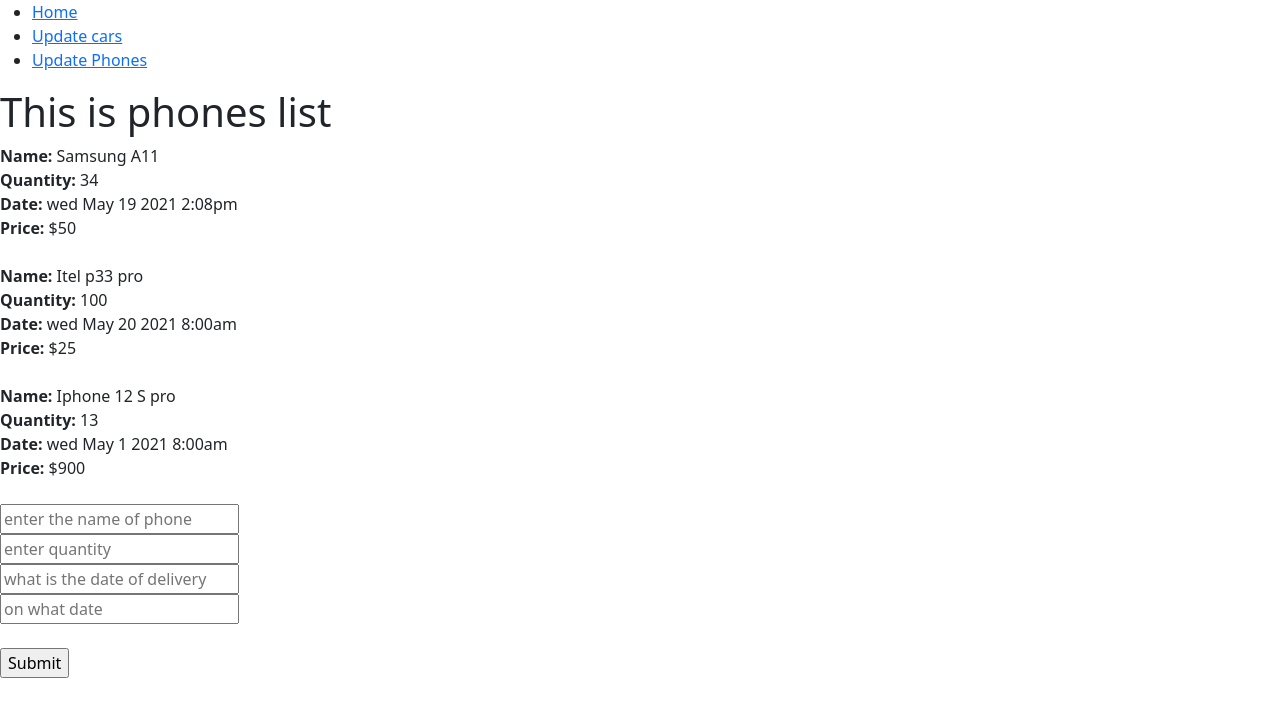
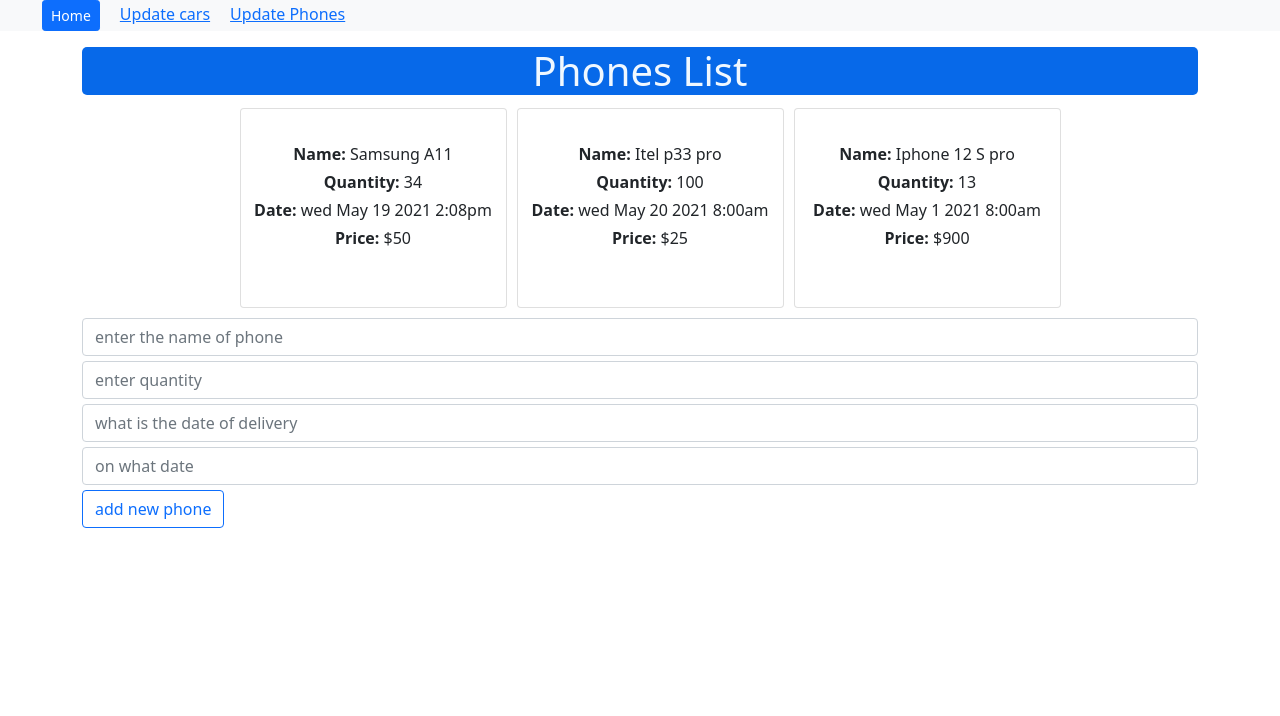
Before and after one commit to O-tega/ReactProject1, a React (Create React App) app: page /phones in a window 1280 px wide. Shown: the top 716 px of the page. Built offline with nearby package versions, Linux system fonts and the light colour scheme.

Commit message:
more update with styling

```diff
--- a/src/App.css
+++ b/src/App.css
@@ -1,15 +1,48 @@
-.d-flex{
-  display:flex
+.card{
+  display: flex;
+  justify-content: center;
+  text-align: center;
+  height: 200px;
+  margin: 5px 5px;
 }
-.d-flex > div{
-  border: 1px solid black;
-  margin: 5px;
-  padding: 10px
+.card:hover{
+  margin-top: 20px;
+  transition-duration: 0.2s;
 }
-.bg-red{
-  background-color: red;
+.btn{
+  display: inline-block;
+  /* margin: 10px ; */
 }
-.bg-blue{
-  background-color: blue;
+.container1{
+  padding: 0 10px;
+}
 
+.header{
+  text-align: center;
+  background-color: rgb(7, 105, 233);
+  color: aliceblue;
+  border-radius: 5px;
 }
+.container-fluid{
+  justify-content: center;
+  margin: 5px 10px;
+  offset: 3;
+}
+.form-control{
+  margin: 5px 0;
+}
+.adjust{
+  text-align: center;
+  padding: 2px 0;
+}
+.navBabr{
+  display: inline-block;
+  padding: 10px;
+}
+.navBar-item{
+  display:inline-block;
+  padding: 0 10px;
+}
+.style{
+  text-align: right !important;
+}
--- a/src/App.js
+++ b/src/App.js
@@ -1,5 +1,6 @@
 import React from 'react';
 import 'bootstrap/dist/css/bootstrap.min.css';
+import './App.css';
 import axios from 'axios'
 import {Link, Route} from 'react-router-dom'
 import Posts from './components/Posts'
@@ -18,16 +19,18 @@ class App extends React.Component{
   render(){
     return(
       <div>
-        <ul>
-          <li>
-            <Link to="/">Home</Link>
+        <ul className="navBar bg-light">
+          <li className="navBar-item">
+            <Link to="/" className="btn btn-primary btn-sm">Home</Link>
           </li>
-          <li>
-            <Link to="/cars">Update cars</Link>
+          <span>
+          <li className="navBar-item">
+            <Link to="/cars" className="style">Update cars</Link>
           </li>
-          <li>
-            <Link to="phones"> Update Phones</Link>
+          <li className="navBar-item">
+            <Link to="phones" className="style"> Update Phones</Link>
           </li>
+          </span>
         </ul>
 
 
--- a/src/components/Cars.js
+++ b/src/components/Cars.js
@@ -1,11 +1,11 @@
 import React from 'react'
-import 'bootstrap/dist/css/bootstrap.min.css'
+import { Row, Col } from 'react-bootstrap'
 import Forms from './Forms'
 
 
 
-class Cars extends React.Component{
-    constructor(){
+class Cars extends React.Component {
+    constructor() {
         super();
         this.state = {
             carList: [
@@ -24,8 +24,8 @@ class Cars extends React.Component{
             ]
 
 
+        }
     }
-}
     addCars = (incomingState) => {
         let newCars = { ...incomingState }
         console.log(newCars)
@@ -35,22 +35,29 @@ class Cars extends React.Component{
 
     }
 
-    render(){
+    render() {
         // let {cars} = this.props;
-        let {carList} = this.state
-        return(
-            <div>
-                <h1>This is the cars list</h1>
-                {carList.map((car, carid)=>{
-                    return(
-                        <div key={carid}>
-                            <p>name: {car.name}</p>
-                            <p>type: {car.type}</p>
-                        </div>
-                    );
-                })}
+        let { carList } = this.state
+        return (
+            <div className="container">
+                <div className="content">
+                    <h1 className="header">Cars List</h1>
+                </div>
 
-                <Forms addCars={this.addCars} /><br />
+
+                <Row className="container-fluid">
+                    {carList.map((car, carid) => {
+                        return (
+                            <div className="col-sm-3 card" key={carid}>
+                                <p> <strong>Name:</strong>  {car.name}</p>
+                                <p><strong>Type:</strong> {car.type}</p>
+                            </div>
+                        );
+                    })}
+                </Row>
+
+
+                <Forms addCars={this.addCars} />
 
             </div>
 
--- a/src/components/FormElement.js
+++ b/src/components/FormElement.js
@@ -1,9 +1,9 @@
 import React from 'react';
 
-const FormElement = ({type, name, value, placeholder, onChange})=>{
+const FormElement = ({type, name, value, placeholder, onChange, className})=>{
 
         return (
-         <input type={type} name={name} placeholder={placeholder} value={value} onChange={onChange}/>
+                <input type={type} name={name} placeholder={placeholder} value={value} onChange={onChange} className={className}/>
         )
 }
 
--- a/src/components/Forms.js
+++ b/src/components/Forms.js
@@ -1,44 +1,41 @@
 import React from 'react';
-import 'bootstrap/dist/css/bootstrap.min.css'
 import { Form } from 'react-bootstrap';
 import FormElement from './FormElement';
 
 
-class Forms extends React.Component{
-    constructor(){
+class Forms extends React.Component {
+    constructor() {
         super();
-        this.state={
-            name:'',
-            type:'',
+        this.state = {
+            name: '',
+            type: '',
         }
     }
-    handleChange=(e)=>{
+    handleChange = (e) => {
         this.setState({
             [e.target.name]: e.target.value,
         });
     };
-    handleSubmit=(e)=>{
+    handleSubmit = (e) => {
         e.preventDefault();
         this.props.addCars(this.state);
         console.log(this.state)
 
     };
-    render(){
-        return(
+    render() {
+        return (
             <form onSubmit={this.handleSubmit}>
-                <FormElement type='text'
+                <FormElement className='form-control' type='text'
                     placeholder='enter name'
                     value={this.state.name}
                     name="name"
-                 onChange={this.handleChange}/>
-                <br/>
-                <FormElement type='text'
+                    onChange={this.handleChange} />
+                <FormElement className='form-control' type='text'
                     placeholder='type'
                     value={this.state.type}
                     name="type"
-                 onChange={this.handleChange}/>
-                <br/>
-                <FormElement type='submit' value='add new car'/>
+                    onChange={this.handleChange} />
+                <FormElement type='submit' value='add new car' className="btn btn-outline-primary" />
             </form>
         );
 
--- a/src/components/Home.js
+++ b/src/components/Home.js
@@ -1,6 +1,7 @@
 import React from 'react';
 import {Link, Route} from 'react-router-dom';
 import 'bootstrap/dist/css/bootstrap.min.css'
+import {Jumbotron, Col, Row} from 'react-bootstrap'
 import Cars from './Cars'
 import Phones from './Phones'
 
@@ -9,18 +10,27 @@ import Phones from './Phones'
 class Home extends React.Component{
     render(){
         return(
-            <div>
-                <div>
-                    <p>The link to this page will take you to the page where you can update the cars list. <strong>Note:</strong> this feature is only for the admin or content uploader...</p>
+            <div className="container">
+                <Jumbotron>
 
-                    <p> <Link to="/cars">update Cars</Link></p>
-                </div>
+                <Row>
+                    <Col>
+                        <div className="card shadow text-center">
+                            <p className=" container1 mt-2">The link below will take you to the page where you can update the cars list. <strong>Note:</strong> this feature is only for the admin or content uploader...</p>
 
-                <div>
-                    <p>The link to this page will take you to the page where you can update the phones list. <strong>Note:</strong> this feature is only for the admin or content uploader...</p>
+                                <p> <Link to="/cars" className="btn btn-outline-primary btn-sm shadow">update Cars</Link></p>
+                        </div>
+                    </Col>
+                    <Col>
+                        <div className="card shadow text-center">
+                            <p className="container1 mt-2">The link below will take you to the page where you can update the phones list. <strong>Note:</strong> this feature is only for the admin or content uploader...</p>
 
-                    <p><Link to="/phones">update Phones</Link></p>
-                </div>
+                            <p><Link to="/phones" className="btn btn-outline-primary btn-sm shadow">update Phones</Link></p>
+                        </div>
+                    </Col>
+                </Row>
+                </Jumbotron>
+
 
 
                 <Route path="/cars" Component={Cars}/>
--- a/src/components/PhoneForm.js
+++ b/src/components/PhoneForm.js
@@ -29,31 +29,33 @@ class PhoneForm extends React.Component{
                  placeholder = "enter the name of phone"
                  value={this.state.name}
                  name = "name"
-                 onChange={this.handleChange}/>
-                 <br/>
+                 onChange={this.handleChange}
+                 className="form-control"/>
 
                 <FormElement type="text"
                  placeholder = "enter quantity"
                  value={this.state.quantity}
                  name="quantity"
-                 onChange={this.handleChange}/>
-                <br/>
+                 onChange={this.handleChange}
+                 className="form-control"/>
 
                 <FormElement type="text"
                  placeholder = "what is the date of delivery"
                  value={this.state.date}
                  name="date"
-                 onChange={this.handleChange}/>
-                 <br/>
+                 onChange={this.handleChange}
+                 className="form-control"/>
 
                 <FormElement type="text"
                  placeholder = "on what date"
                  value={this.state.price}
                  name="price"
-                 onChange={this.handleChange}/>
-                 <br/>
-                 <br/>
-                <FormElement type="submit" placeholder="new Phone"/>
+                 onChange={this.handleChange}
+                 className="form-control"/>
+
+                <FormElement type="submit" placeholder="new Phone"
+                value="add new phone"
+                 className="btn btn-outline-primary"/>
             </form>
         )
     }
--- a/src/components/Phones.js
+++ b/src/components/Phones.js
@@ -1,6 +1,7 @@
 import React from 'react';
 import PhoneForm from './PhoneForm'
 import 'bootstrap/dist/css/bootstrap.min.css';
+import {Row, Col} from 'react-bootstrap';
 
 
 
@@ -44,19 +45,24 @@ class Phones extends React.Component {
         // let {phones} = this.props;
         let {phonesList} = this.state
         return(
-            <div>
-                <h1>This is phones list</h1>
+            <div className="container">
+                <div className="content">
+                <h1 className="header">Phones List</h1>
+                </div>
+
+                <Row className="container-fluid">
                 {phonesList.map((phone, phoneid)=>{
                    return(
-                       <div key={phoneid}>
-                           <span><strong>Name:</strong> {phone.name}</span><br />
-                           <span><strong>Quantity:</strong> {phone.quantity}</span><br />
-                           <span><strong>Date:</strong> {phone.date}</span><br />
-                           <span><strong>Price:</strong> {phone.price}</span><br/>
+                       <div key={phoneid} className="col-md-3 card">
+                           <span className="adjust"><strong>Name:</strong> {phone.name}</span>
+                           <span className="adjust"><strong>Quantity:</strong> {phone.quantity}</span>
+                           <span className="adjust"><strong>Date:</strong> {phone.date}</span>
+                           <span className="adjust"><strong>Price:</strong> {phone.price}</span>
                            <br/>
                        </div>
                    )
                 })}
+                </Row>
 
 
                 <PhoneForm newPhones={this.addPhones} />
--- a/src/index.js
+++ b/src/index.js
@@ -1,7 +1,7 @@
 import React from 'react';
-import reactDom from 'react-dom';
 import ReactDOM from 'react-dom';
 import App from './App';
+import 'bootstrap/dist/css/bootstrap.min.css'
 import {BrowserRouter} from 'react-router-dom'
 
 
```
Lines whose indentation alone changed are shown as unchanged.
